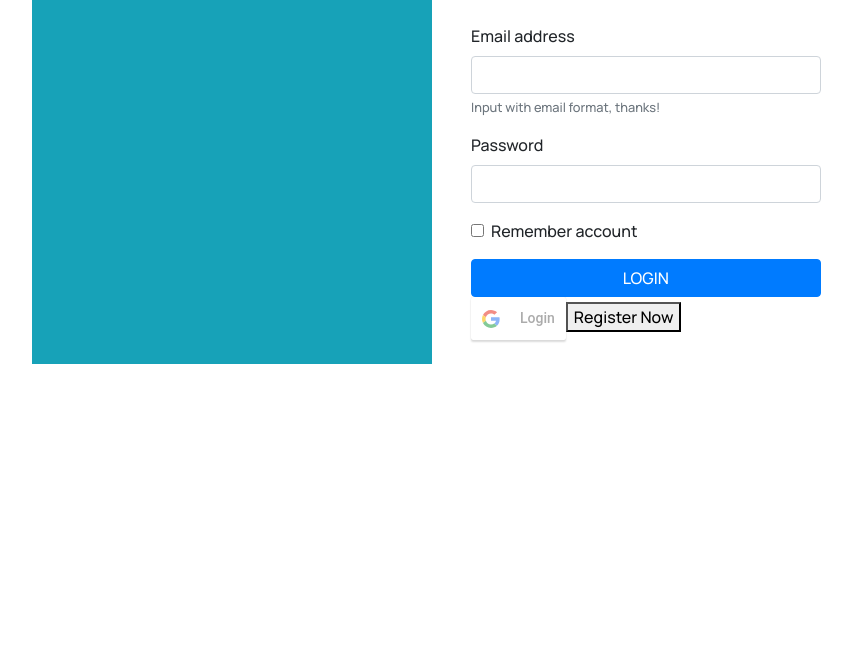
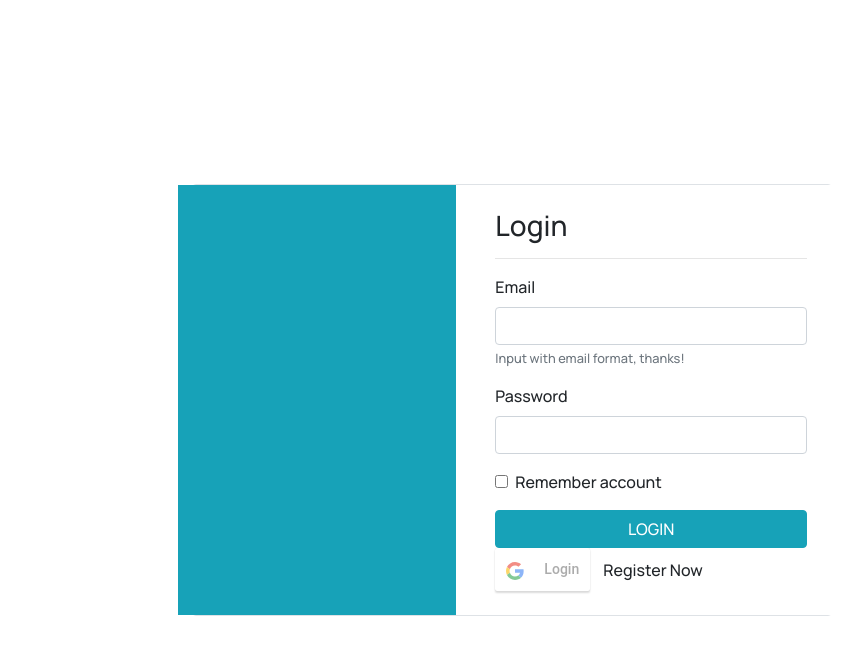
Before and after one commit to vincent-guizot/twitter_clone, a React (Create React App) app in the folder client/: page /auth in a window 1280 px wide. Shown: the top 654 px of the page, without its empty margins (128-989 px from the left). Built offline with nearby package versions, Linux system fonts and the light colour scheme.

Commit message:
css login

```diff
--- a/client/src/App.css
+++ b/client/src/App.css
@@ -21,7 +21,7 @@ body{
   border-bottom: 1px solid #ccc;
 }
 .tweets-list {
-  height: calc(100vh - 191px );
+  height: calc(100% - 145px );
   overflow-y: scroll;
 }
 /* width */
@@ -37,13 +37,13 @@ body{
 
 /* Handle */
 .tweets-list::-webkit-scrollbar-thumb {
-  background: #f0f0f0;
-  border-radius: .5rem;
+  background: #ccc;
+  /* border-radius: .5rem; */
 }
 
 /* Handle on hover */
 .tweets-list::-webkit-scrollbar-thumb:hover {
-  background: #b30000;
+  background: #17a2b8;
 }
 
 .follow-list, .tag-list{
@@ -78,3 +78,25 @@ body{
 .red-heart {
   color: red;
 }
+
+.auth {
+  height: 100vh;
+}
+@keyframes start-page {
+  0% {
+    transform: translateY(10%);
+    opacity: 0;
+  }
+  100%{
+    transform: translateY(0);
+    opacity: 1;
+  }
+}
+.auth-login {
+  animation-name: start-page ;
+  animation-duration: 0.5s;
+}
+
+.imglogin {
+  background: #000;
+}
--- a/client/src/components/MainContent.js
+++ b/client/src/components/MainContent.js
@@ -48,7 +48,7 @@ export default function MainContent() {
                                 </div>
                                 <input onChange={(e) => setTweet(e.target.value)} type="text" className="form-control" placeholder="Share your thought.." />
                                 <div className="input-group-append">
-                                    <button onClick={onHandlePost} className="btn btn-outline-info" type="button" id="button-addon2">Post Tweet</button>
+                                    <button onClick={onHandlePost} className="btn btn-outline-info" type="button" id="button-addon2">Post </button>
                                 </div>
                             </div>
                             <div onClick={onHandleUpload} style={{ backgroundColor: "#e3e3e3", borderRadius: 10, cursor: 'pointer' }}>
--- a/client/src/components/TweetBox.js
+++ b/client/src/components/TweetBox.js
@@ -67,7 +67,7 @@ function TweetBox(props) {
                             <span aria-hidden="true">&times;</span>
                         </button> */}
                     <div className="btn-group">
-                        <button type="button" className="btn btn-outline-info btn-sm dropdown-toggle dropdown-toggle-split" data-toggle="dropdown" aria-haspopup="true" aria-expanded="false">
+                        <button type="button" className="btn  btn-sm dropdown-toggle dropdown-toggle-split" data-toggle="dropdown" aria-haspopup="true" aria-expanded="false">
                             <span className="sr-only">Toggle Dropdown</span>
                         </button>
                         <div className="dropdown-menu">
--- a/client/src/pages/Login.js
+++ b/client/src/pages/Login.js
@@ -43,15 +43,17 @@ function Login() {
         // page login
         if (page === "login") {
             return (
-                <>
-                    <div className="w-100 h-100 d-flex justify-content-center align-items">
-                            <div className="row w-75 ">
+                    <div className="w-100 auth d-flex justify-content-center align-items-center ">
+                <div className="w-50 auth-login border rounded">
+                            <div className="row">
                                 <div className="col-5 bg-info"></div>
-                                <div className="col-7 m-auto">
-                                    <div className="w-75 p-4">
+                                <div className="col-7 bg-white">
+                                    <div className="p-4">
+                                        <h3>Login</h3>
+                                        <hr/>
                                         <form>
                                             <div className="form-group">
-                                                <label >Email address</label>
+                                                <label >Email </label>
                                                 <input type="email" className="form-control"
                                                     onChange={(e) => setEmail(e.target.value)} />
                                                 <small id="emailHelp" className="form-text text-muted">Input with email format, thanks!</small>
@@ -64,7 +66,7 @@ function Login() {
                                                 <input type="checkbox" className="form-check-input" id="exampleCheck1" />
                                                 <label className="form-check-label" >Remember account</label>
                                             </div>
-                                            <button onClick={onHandleLogin} type="button" className="btn btn-block btn-primary">LOGIN</button>
+                                            <button onClick={onHandleLogin} type="button" className="btn btn-block btn-info">LOGIN</button>
                                         </form>
                                         <GoogleLogin
                                             clientId="736902288211-6rgfasm0s0rr15j2q5kb7r7lhr6ujl12.apps.googleusercontent.com"
@@ -74,12 +76,12 @@ function Login() {
                                             onFailure={responseGoogle}
                                             cookiePolicy={'single_host_origin'}
                                         />
-                                        <button onClick={() => setPage('register')} >Register Now</button>
+                                        <button className="btn btn-" onClick={() => setPage('register')} >Register Now</button>
                                     </div>
                                 </div>
                             </div>
                     </div>
-                </>
+                </div>
             )
         }
         else {
@@ -121,7 +123,7 @@ function Login() {
                                                 <input type="checkbox" className="form-check-input" id="exampleCheck1" />
                                                 <label className="form-check-label" >Remember account</label>
                                             </div>
-                                            <button onClick={onHandleRegister} type="button" className="btn btn-block btn-primary">REGISTER</button>
+                                            <button onClick={onHandleRegister} type="button" className="btn btn-block btn-info">REGISTER</button>
                                         </form>
                                         <button onClick={() => setPage('login')} >Have account, Login Now</button>
                                     </div>
```
